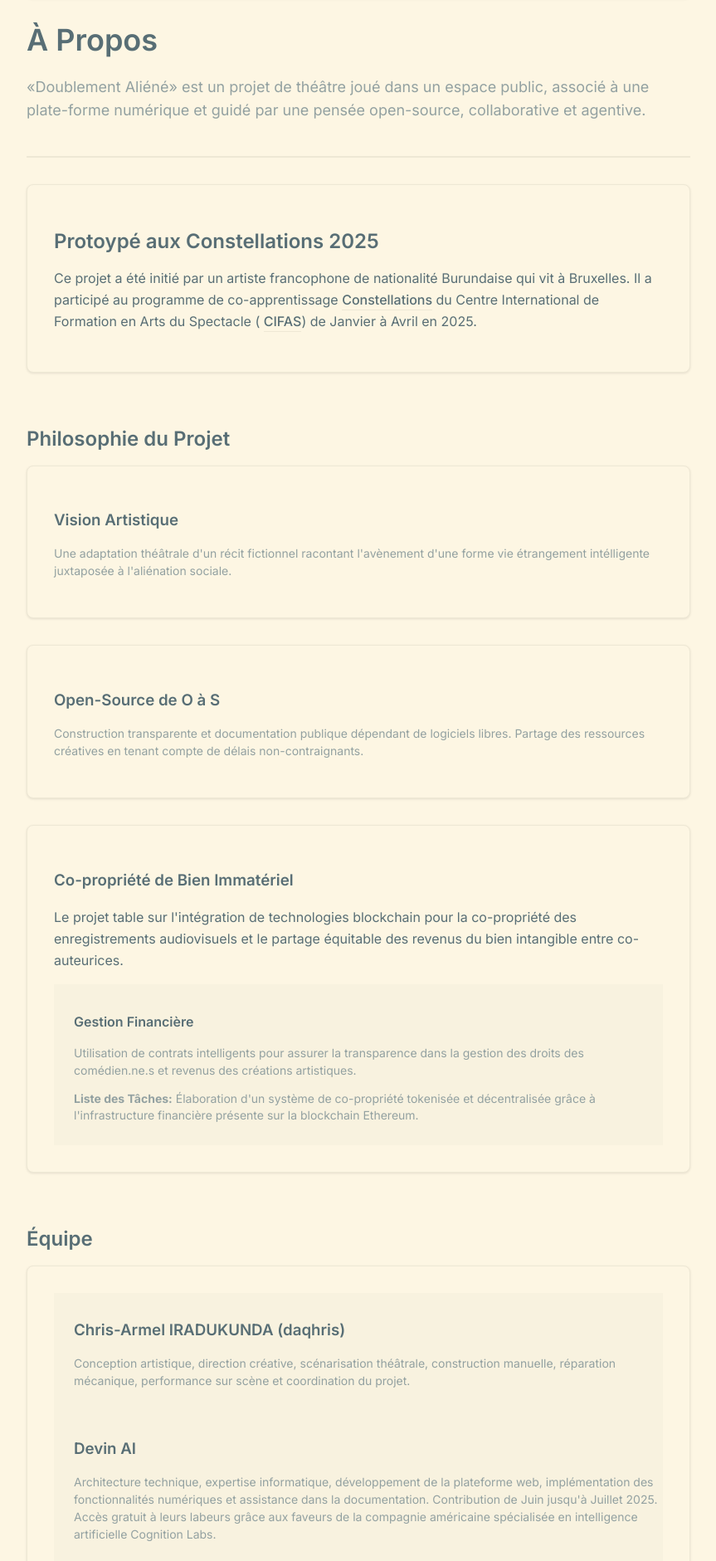
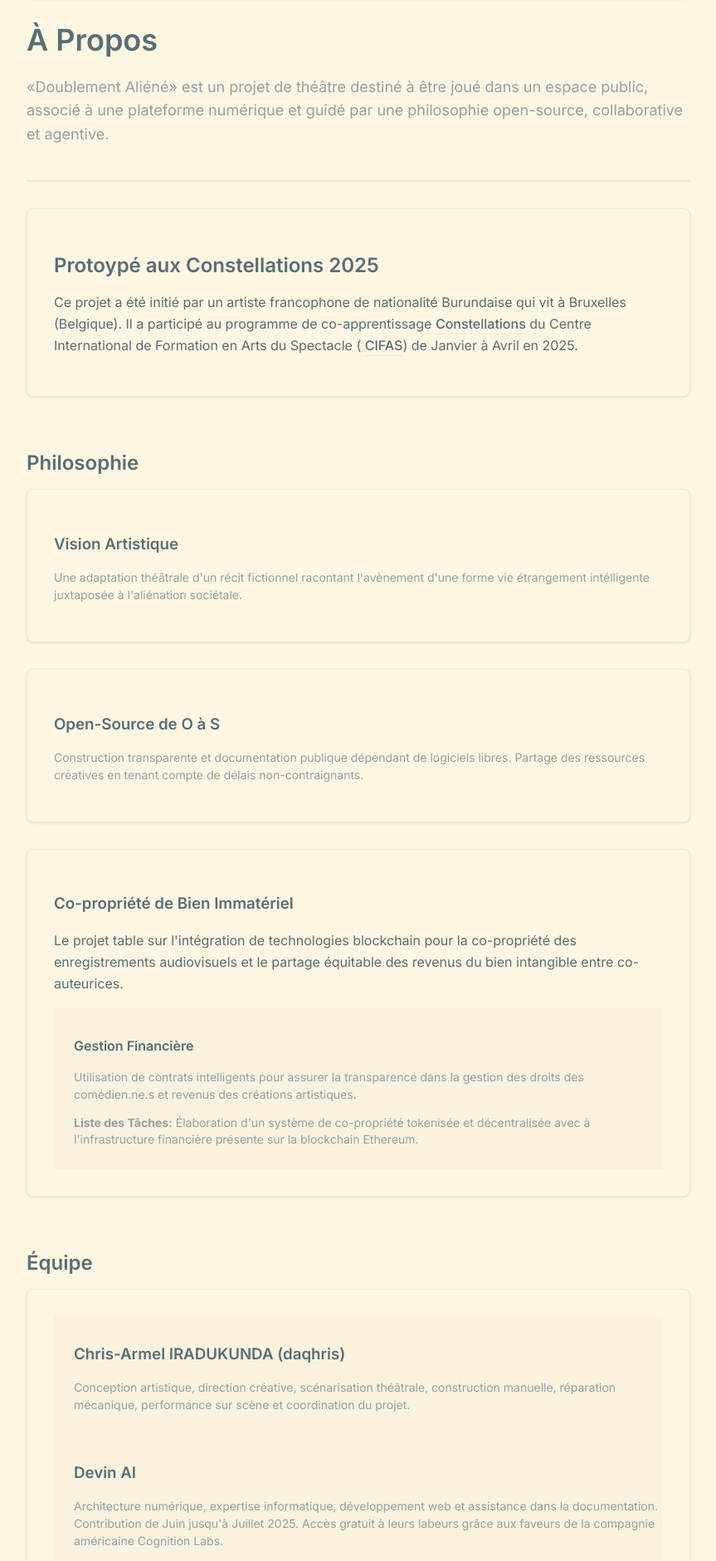
Before and after one commit to daqhris/DoublementAliene, a Next.js app: page /about in a window 1280 px wide. Shown: the part 219-2100 px from the top of the page at 83% size, without its empty margins (208-1071 px from the left). Built offline with nearby package versions, Linux system fonts and the light colour scheme; no server answers.

Commit message:
rewritings of sentences

```diff
--- a/app/about/page.tsx
+++ b/app/about/page.tsx
@@ -18,7 +18,7 @@ export default function AboutPage() {
             À Propos
           </h1>
           <p className="theater-subtitle">
-            «Doublement Aliéné» est un projet de théâtre joué dans un espace public, associé à une plate-forme numérique et guidé par une pensée open-source, collaborative et agentive.
+            «Doublement Aliéné» est un projet de théâtre destiné à être joué dans un espace public, associé à une plateforme numérique et guidé par une philosophie open-source, collaborative et agentive.
           </p>
         </div>
 
@@ -27,7 +27,7 @@ export default function AboutPage() {
             Protoypé aux Constellations 2025
           </h2>
           <p className="text-theater-text leading-relaxed">
-            Ce projet a été initié par un artiste francophone de nationalité Burundaise qui vit à Bruxelles. Il a participé au programme de co-apprentissage{' '}
+            Ce projet a été initié par un artiste francophone de nationalité Burundaise qui vit à Bruxelles (Belgique). Il a participé au programme de co-apprentissage{' '}
             <Link
               href="https://cifas.be/fr/event/2025/constellations-2025/constellations-2025.html"
               className="theater-link"
@@ -50,7 +50,7 @@ export default function AboutPage() {
 
       <section className="theater-section">
         <h2 className="theater-heading-md">
-          Philosophie du Projet
+          Philosophie
         </h2>
 
         <div className="space-y-6">
@@ -59,7 +59,7 @@ export default function AboutPage() {
               Vision Artistique
             </h3>
             <p className="theater-nav-description">
-              Une adaptation théâtrale d&apos;un récit fictionnel racontant l&apos;avènement d&apos;une forme vie étrangement intélligente juxtaposée à l&apos;aliénation sociale.
+              Une adaptation théâtrale d&apos;un récit fictionnel racontant l&apos;avènement d&apos;une forme vie étrangement intélligente juxtaposée à l&apos;aliénation sociétale.
             </p>
           </div>
 
@@ -85,7 +85,7 @@ export default function AboutPage() {
                 Utilisation de contrats intelligents pour assurer la transparence dans la gestion des droits des comédien.ne.s et revenus des créations artistiques.
               </p>
               <p className="text-sm text-theater-muted">
-                <strong>Liste des Tâches:</strong> Élaboration d&apos;un système de co-propriété tokenisée et décentralisée grâce à l&apos;infrastructure financière présente sur la blockchain Ethereum.
+                <strong>Liste des Tâches:</strong> Élaboration d&apos;un système de co-propriété tokenisée et décentralisée avec à l&apos;infrastructure financière présente sur la blockchain Ethereum.
               </p>
             </div>
           </div>
@@ -109,8 +109,8 @@ export default function AboutPage() {
             <div className="border-l-4 border-solarized-base2 pl-6 py-3 bg-theater-muted/5">
               <h3 className="theater-nav-title mb-2">Devin AI</h3>
               <p className="theater-nav-description">
-                Architecture technique, expertise informatique, développement de la plateforme web, implémentation des fonctionnalités numériques et assistance dans la documentation.
-                Contribution de Juin jusqu&apos;à Juillet 2025. Accès gratuit à leurs labeurs grâce aux faveurs de la compagnie américaine spécialisée en intelligence artificielle Cognition Labs.
+                Architecture numérique, expertise informatique, développement web et assistance dans la documentation.
+                Contribution de Juin jusqu&apos;à Juillet 2025. Accès gratuit à leurs labeurs grâce aux faveurs de la compagnie américaine Cognition Labs.
               </p>
             </div>
           </div>
```
